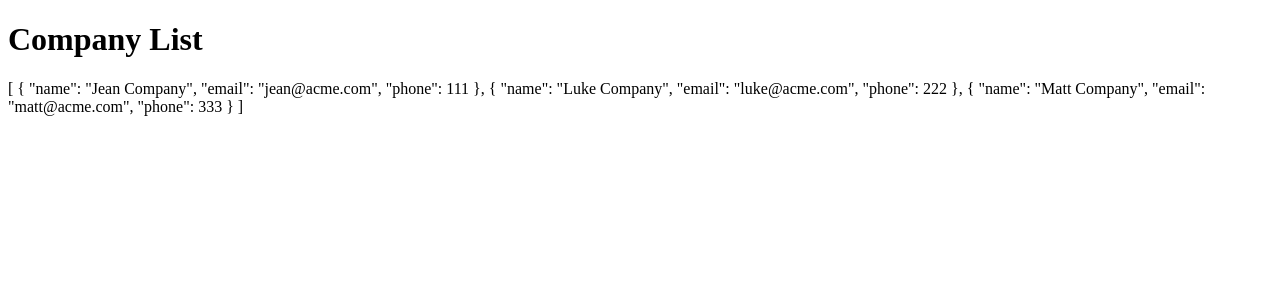
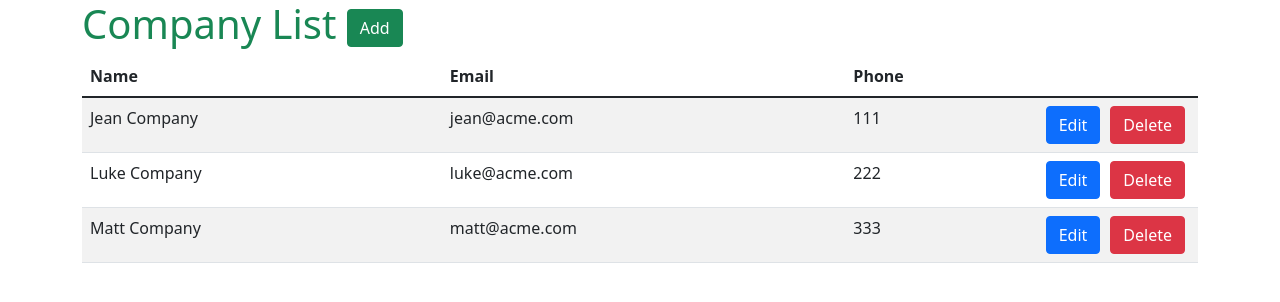
Before and after one commit to SSWConsulting/fbc-crm-brisbane-2022, an Angular app: page / in a window 1280 px wide. Shown: the top 302 px of the page. Built offline with nearby package versions, Linux system fonts and the light colour scheme.

Commit message:
finish part 3

```diff
--- a/package.json
+++ b/package.json
@@ -15,9 +15,13 @@
     "@angular/compiler": "~13.3.0",
     "@angular/core": "~13.3.0",
     "@angular/forms": "~13.3.0",
+    "@angular/localize": "~13.3.0",
     "@angular/platform-browser": "~13.3.0",
     "@angular/platform-browser-dynamic": "~13.3.0",
     "@angular/router": "~13.3.0",
+    "@ng-bootstrap/ng-bootstrap": "^12.1.2",
+    "@popperjs/core": "^2.10.2",
+    "bootstrap": "^5.1.3",
     "rxjs": "~7.5.0",
     "tslib": "^2.3.0",
     "zone.js": "~0.11.4"
--- a/src/app/app.component.html
+++ b/src/app/app.component.html
@@ -1 +1,3 @@
-<fbc-company-list></fbc-company-list>
+<div class="container">
+  <fbc-company-list></fbc-company-list>
+</div>
--- a/src/app/app.module.ts
+++ b/src/app/app.module.ts
@@ -5,6 +5,7 @@
 import { AppRoutingModule } from './app-routing.module';
 import { AppComponent } from './app.component';
 import { CompanyListComponent } from './company/company-list/company-list.component';
+import { NgbModule } from '@ng-bootstrap/ng-bootstrap';
 
 @NgModule({
   declarations: [
@@ -14,7 +15,8 @@
   imports: [
     BrowserModule,
     AppRoutingModule,
-    FormsModule
+    FormsModule,
+    NgbModule
   ],
   providers: [],
   bootstrap: [AppComponent]
--- a/src/app/company/company-list/company-list.component.html
+++ b/src/app/company/company-list/company-list.component.html
@@ -1,3 +1,27 @@
-<h1>Company List</h1>
 
-{{ companies | json }}
+<h1 class="text-success">
+  Company List
+  <button class="btn btn-success float-right">Add</button>
+</h1>
+
+<table class="table table-striped">
+  <thead>
+    <tr>
+      <th>Name</th>
+      <th>Email</th>
+      <th>Phone</th>
+      <th></th>
+    </tr>
+  </thead>
+  <tbody>
+    <tr *ngFor="let company of companies">
+      <td>{{ company.name }}</td>
+      <td>{{ company.email }}</td>
+      <td>{{ company.phone }}</td>
+      <td class="company-actions">
+        <button class="btn btn-primary">Edit</button>
+        <button class="btn btn-danger">Delete</button>
+      </td>
+    </tr>
+  </tbody>
+</table>
--- a/src/app/company/company-list/company-list.component.scss
+++ b/src/app/company/company-list/company-list.component.scss
@@ -0,0 +1,8 @@
+.company-actions {
+  width: 140px;
+  white-space: nowrap;
+}
+
+.company-actions .btn {
+  margin: 0 5px;
+}
--- a/src/polyfills.ts
+++ b/src/polyfills.ts
@@ -1,3 +1,7 @@
+/***************************************************************************************************
+ * Load `$localize` onto the global scope - used if i18n tags appear in Angular templates.
+ */
+import '@angular/localize/init';
 /**
  * This file includes polyfills needed by Angular and is loaded before the app.
  * You can add your own extra polyfills to this file.
--- a/src/styles.scss
+++ b/src/styles.scss
@@ -1 +1,4 @@
 /* You can add global styles to this file, and also import other style files */
+
+/* Importing Bootstrap SCSS file. */
+@import '~bootstrap/scss/bootstrap';
```
Also changed, not shown: 1 other file (tests, documents, lock files or other folders).
